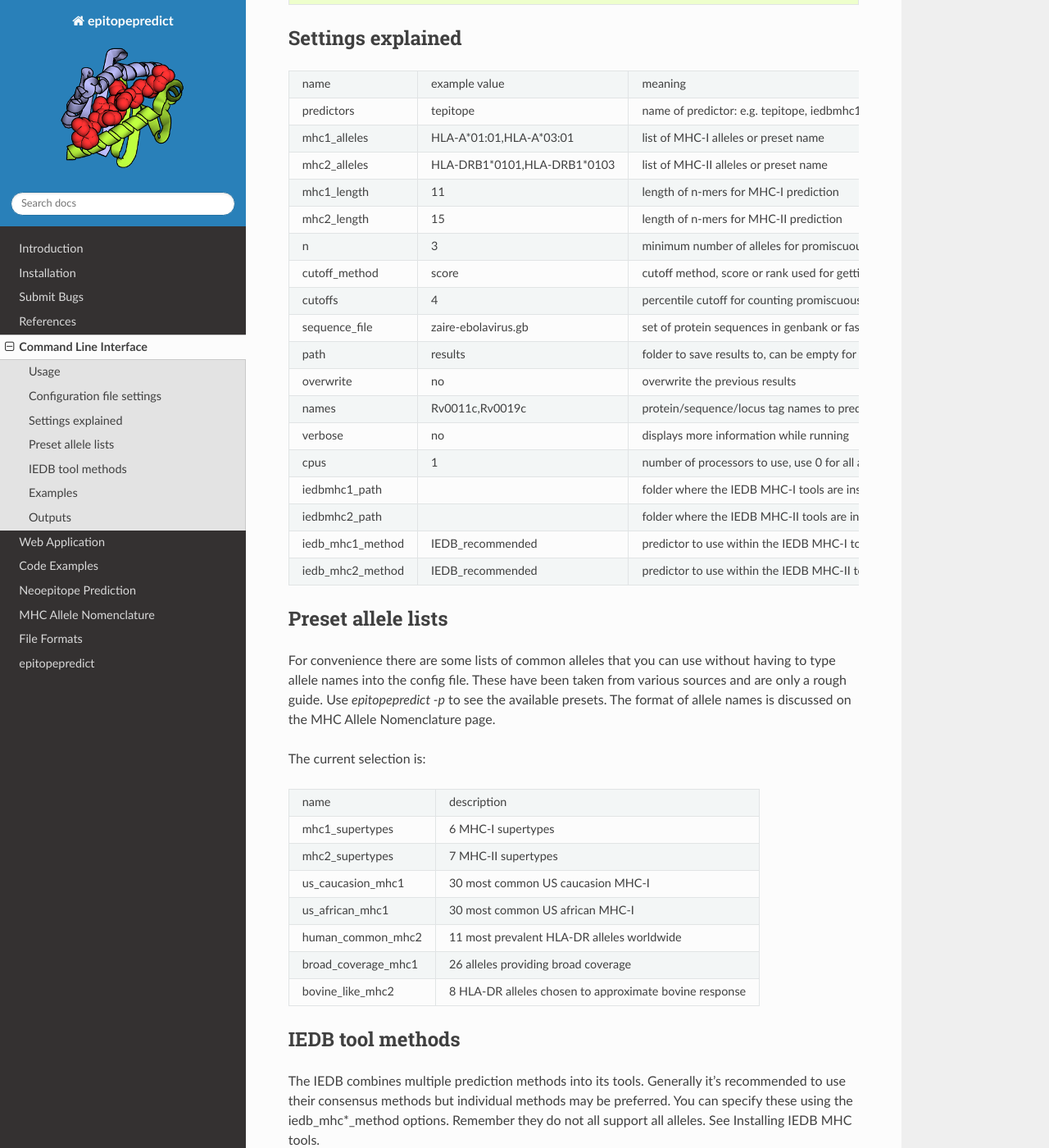
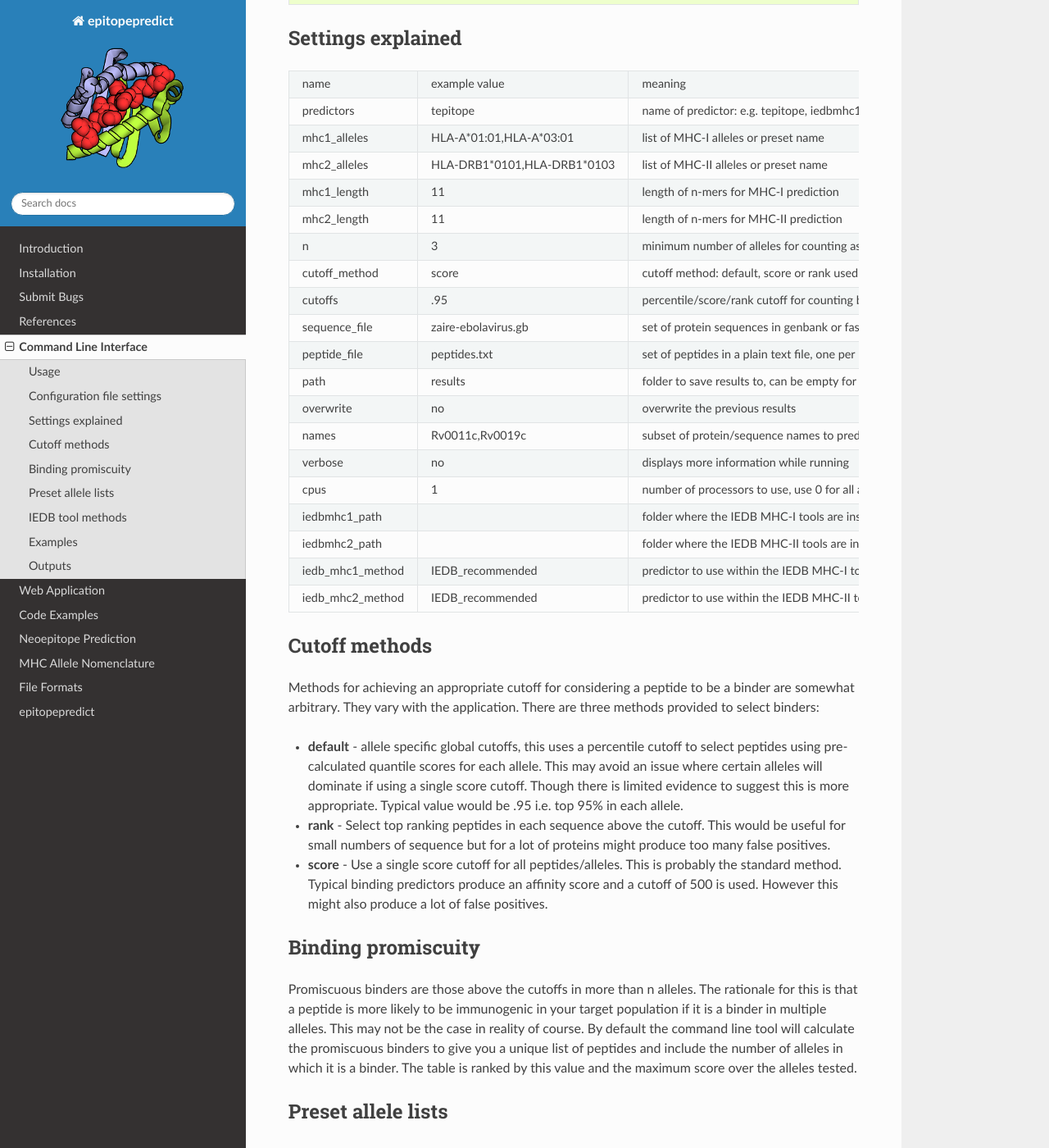
Before and after one commit to dmnfarrell/epitopepredict, a Sphinx documentation site: the page built from doc/source/cli.rst, in a window 1280 px wide and 1400 px high, scrolled down 1306 px. Shown: the whole window at 82% size. Built offline with Sphinx 7.4.7 and the Read the Docs theme 2.0.0, drawn with Linux system fonts in a browser that asks for light colours; some of the changed text lies outside the part shown.

Commit message:
docs update

```diff
--- a/doc/source/cli.rst
+++ b/doc/source/cli.rst
@@ -36,7 +36,7 @@ The advantage of configuration files is in avoiding long commands that have to b
     mhc2_length = 15
     n = 2
     cutoff_method = default
-    cutoffs = 4
+    cutoffs = .95
     sequence_file =
     path = results
     overwrite = no
@@ -64,21 +64,23 @@ Settings explained
 +------------------+-----------------------------+------------------------------------------------------------------------------+
 | mhc1_length      | 11                          | length of n-mers for MHC-I prediction                                        |
 +------------------+-----------------------------+------------------------------------------------------------------------------+
-| mhc2_length      | 15                          | length of n-mers for MHC-II prediction                                       |
+| mhc2_length      | 11                          | length of n-mers for MHC-II prediction                                       |
 +------------------+-----------------------------+------------------------------------------------------------------------------+
-| n                | 3                           | minimum number of alleles for promiscuous binders                            |
+| n                | 3                           | minimum number of alleles for counting as promiscuous binders                |
 +------------------+-----------------------------+------------------------------------------------------------------------------+
-| cutoff_method    | score                       | cutoff method, score or rank used for getting binders                        |
+| cutoff_method    | score                       | cutoff method: default, score or rank used for getting binders (see below)   |
 +------------------+-----------------------------+------------------------------------------------------------------------------+
-| cutoffs          | 4                           | percentile cutoff for counting promiscuous binders, i.e. top 4 percent       |
+| cutoffs          | .95                         | percentile/score/rank cutoff for counting binders                            |
 +------------------+-----------------------------+------------------------------------------------------------------------------+
 | sequence_file    | zaire-ebolavirus.gb         | set of protein sequences in genbank or fasta format                          |
++------------------+-----------------------------+------------------------------------------------------------------------------+
+| peptide_file     | peptides.txt                | set of peptides in a plain text file, one per row                            |
 +------------------+-----------------------------+------------------------------------------------------------------------------+
 | path             | results                     | folder to save results to, can be empty for current folder                   |
 +------------------+-----------------------------+------------------------------------------------------------------------------+
 | overwrite        | no                          | overwrite the previous results                                               |
 +------------------+-----------------------------+------------------------------------------------------------------------------+
-| names            | Rv0011c,Rv0019c             | protein/sequence/locus tag names to predict in your file, optional           |
+| names            | Rv0011c,Rv0019c             | subset of protein/sequence names to predict from your input file, optional   |
 +------------------+-----------------------------+------------------------------------------------------------------------------+
 | verbose          | no                          | displays more information while running                                      |
 +------------------+-----------------------------+------------------------------------------------------------------------------+
@@ -92,6 +94,20 @@ Settings explained
 +------------------+-----------------------------+------------------------------------------------------------------------------+
 | iedb_mhc2_method | IEDB_recommended            | predictor to use within the IEDB MHC-II tools (see below)                    |
 +------------------+-----------------------------+------------------------------------------------------------------------------+
+
+Cutoff methods
+--------------
+
+Methods for achieving an appropriate cutoff for considering a peptide to be a binder are somewhat arbitrary. They vary with the application. There are three methods provided to select binders:
+
+* **default** - allele specific global cutoffs, this uses a percentile cutoff to select peptides using pre-calculated quantile scores for each allele. This may avoid an issue where certain alleles will dominate if using a single score cutoff. Though there is limited evidence to suggest this is more appropriate. Typical value would be .95 i.e. top 95% in each allele.
+* **rank** - Select top ranking peptides in each sequence above the cutoff. This would be useful for small numbers of sequence but for a lot of proteins might produce too many false positives.
+* **score** - Use a single score cutoff for all peptides/alleles. This is probably the standard method. Typical binding predictors produce an affinity score and a cutoff of 500 is used. However this might also produce a lot of false positives.
+
+Binding promiscuity
+-------------------
+
+Promiscuous binders are those above the cutoffs in more than n alleles. The rationale for this is that a peptide is more likely to be immunogenic in your target population if it is a binder in multiple alleles. This may not be the case in reality of course. By default the command line tool will calculate the promiscuous binders to give you a unique list of peptides and include the number of alleles in which it is a binder. The table is ranked by this value and the maximum score over the alleles tested.
 
 Preset allele lists
 -------------------
@@ -152,21 +168,41 @@ Using preset allele lists saves you the trouble of writing the alleles out. You
 
     [base]
     predictors = tepitope
-    mhc1_alleles = human_common_mhc2
+    mhc2_alleles = human_common_mhc2
     n = 2
-    cutoffs = 5
+    cutoffs = .95
     sequence_file = zaire-ebolavirus.gb
     path = results
-    names =
-    plots = yes
-    genome_analysis = no
     cpus = 2
 
-**Defining 'promiscuous binders**
+**A small set of peptides**
 
-The cutoff in the config file is an upper percentile value above which a peptide is defined as a binder. There is no hard and fast rule for this cutoff. By default a global cutoff will be defined for each allele in all proteins loaded. Alternatively you can specify cutoff_method=rank to use the ranking within each protein/sequence, ensuring you capture e.g. the top 5% in each protein. This would be useful for small numbers of sequence but for a lot of proteins might produce too many false positives. Promiscuous binders are those above the cutoffs in more than n alleles.
+Say we want to predict for small list of peptides with multiple prediction methods and select the top 10 ranking in at least 3 alleles. Here input.txt is just simple text file with all the individual peptides. They should be of an appropriate length::
+
+    [base]
+    predictors = tepitope,mhcflurry
+    mhc1_alleles = human_common_mhc2
+    mhc2_alleles = human_common_mhc2
+    cutoff_method = rank
+    cutoffs = 10
+    n=3
+    path = results
+    peptide_file = input.txt
+
+**Strict cutoffs**
+
+For selection you can use very strict score cutoff level or high global percentile. In this example we use a score cutoff so must provide a cutoff value for each method::
+
+    [base]
+    predictors = tepitope,netmhciipan
+    mhc1_alleles = human_common_mhc2
+    cutoff_method = score
+    cutoffs = 6,50
+    n=3
+    path = results
+    peptide_file = input.txt
 
 Outputs
 -------
 
-In each results folder you will find csv files with the predictions for each sequence. This is the primary raw output. There is a separate folder for each prediction method. These folders can be re-used as input in the analysis section without re-running predictions.
+In each results folder you will find a sub-folder for each method. This has csv files with the predictions for each sequence, if using multiple protein sequences. This is the primary raw output. These folders can be re-used as input in the analysis section without re-running predictions and read by the web interface for presentation if needed. There are also files of the form final_method_n.csv which contain the promiscuous binders for each method.
--- a/doc/source/webapp.rst
+++ b/doc/source/webapp.rst
@@ -25,6 +25,10 @@ For viewing the detailed results for a single sequence, often representing a pro
 .. image:: web_app_scr1.png
 
 **Track plots** are useful for overall results over protein-length and longer sequences. The plot can be zoomed and panned using the mouse. A hover tooltip shows the particular peptide details.
+
+**Grid plots** are another way to view peptide scores across a protein sequence for each allele. A hover tooltip shows the particular peptide details.
+
+.. image:: web_app_grid_view.png
 
 **Config**
 
--- a/setup.py
+++ b/setup.py
@@ -12,7 +12,7 @@ setup(
     url='https://github.com/dmnfarrell/epitopepredict',
     license='GPL v3',
     author = 'Damien Farrell',
-    author_email = 'farrell.damien[at]gmail.com',
+    author_email = 'farrell.damien@gmail.com',
     packages = ['epitopepredict'],
     package_data={'epitopepredict': ['mhcdata/*.csv', 'presets/*.csv',
                   'tepitope/*.txt', 'tepitope/pssm/*', 'testing/*',
```
Also changed, not shown: other parts of doc/source/webapp.rst (+1 -1 lines), doc/source/examples.rst (+4 -4 lines), doc/source/web_app_grid_view.png (added), 3 other files.
